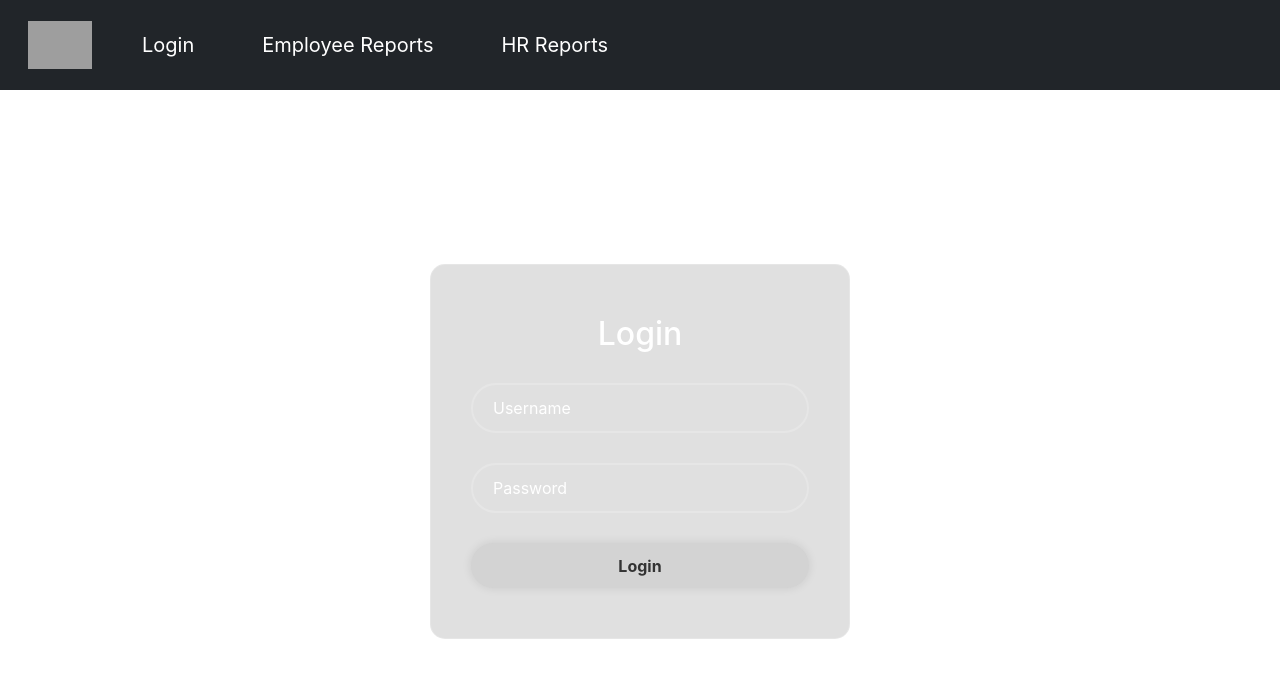
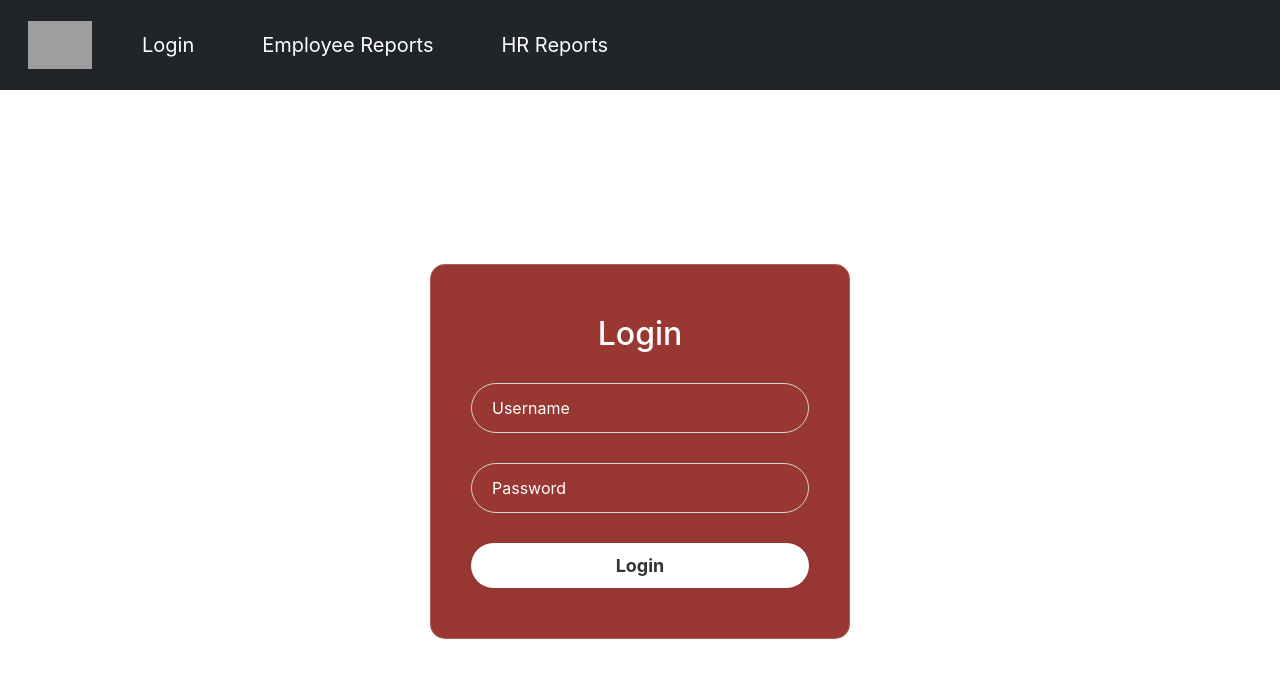
Before and after one commit to NomulaPoojitha/time-attendance-frontend, a React (Create React App) app: page /login in a window 1280 px wide. Shown: the top 678 px of the page. Built offline with nearby package versions, Linux system fonts and the light colour scheme; grey boxes are pictures that could not be loaded.

Commit message:
Modified login form

```diff
--- a/src/App.css
+++ b/src/App.css
@@ -109,7 +109,7 @@
 
 .wrapper {
   width: 420px;
-  background: rgba(0, 0, 0, 0.12);
+  background: rgb(128, 6, 0, .8);
   border: 2px solid rgba(255, 255, 255, .2);
   color: #fff;
   border-radius: 15px;
@@ -120,6 +120,7 @@
 }
 
 .wrapper h1 {
+  color: white;
   font-size: 32px;
   text-align: center;
 }
@@ -136,27 +137,34 @@
   height: 100%;
   background: transparent;
   outline: none;
-  border: 2px solid rgba(255, 255, 255, .2);
+  border: 1px solid rgba(255, 255, 255, .2);
+  border-color: lightgray;
   border-radius: 40px;
   font-size: 16px;
-  color: #fff;
+  color: white;
   padding: 20px 45px 20px 20px;
 }
 
 .input-box input::placeholder {
-  color: #fff;
+  color: white;
 }
 
 .wrapper button {
   width: 100%;
   height: 45px;
-  background: lightgrey;
+  background: white;
   border: none;
   outline: none;
   border-radius: 40px;
   box-shadow: 0 0 10px rgba(0, 0, 0, .1);
   cursor: pointer;
-  font-size: 16px;
+  font-size: 18px;
   color: #333;
   font-weight: 700;
 }
+
+.wrapper button:hover {
+  /* Define your component's hover styles here */
+  background-color: #1DA1F2;
+  box-shadow: 0 12px 16px 0 rgba(0, 0, 0, 0.24), 0 17px 50px 0 rgba(0,0,0,0.19);
+}
```
